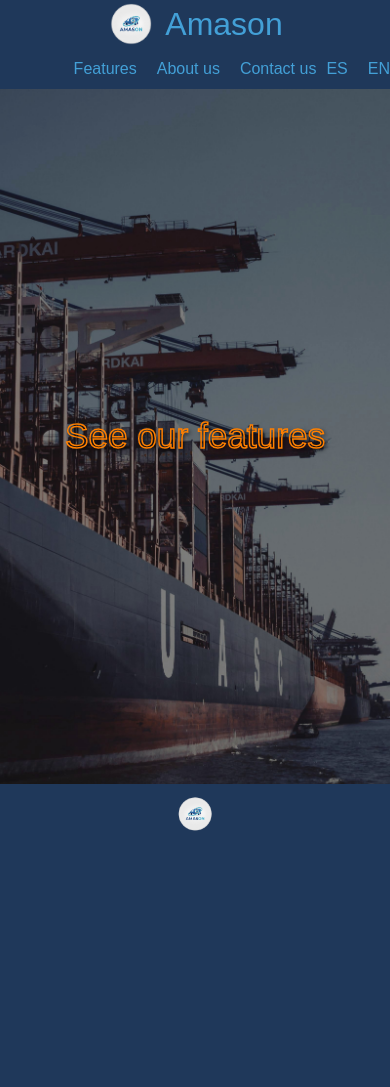
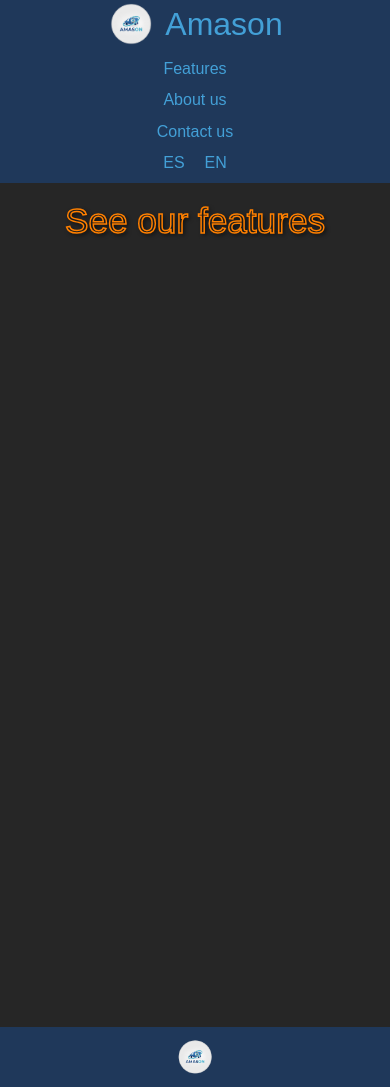
Before and after one commit to jgargal98/Amason-web-static, a PHP site: page / in a window 390 px wide. Before the commit the page ends 831 px from the top, so only its background shows below. Run offline with PHP 8.4, Linux system fonts and the light colour scheme; data comes from the database, SQL or seed files in the repository; some web fonts are replaced.

Commit message:
prueba responsive 2

```diff
--- a/css_images/style.css
+++ b/css_images/style.css
@@ -368,24 +368,39 @@ footer img{
   max-width: 100%;
 }
 
+
+
+/* --- MEDIA QUERY MÓVIL --- */
 @media (max-width: 600px) {
-    #features {
-        width: 100%;
-        row-gap: 20px;
-        column-gap: 0;
+    body {
+        background-color: var(--bgdark);
+        background-image: none;
+        scroll-snap-type: y mandatory;
     }
 
-    .caracteristicas:has(h3),
-    .caracteristicas:has(img) {
-        flex: 0 0 100%;
-        height: auto; /* Ajuste automático según contenido */
+    #features, section, #inicio > div {
+        max-width: 100%;
+        width: 100%;
+        margin: 0;
+        padding: 15px;
+        border-radius: 0;
+        box-shadow: none;
+        flex-direction: column;
+        align-items: center;
+        min-height: 100vh;
+        scroll-snap-align: start;
     }
 
-    /* Imágenes centradas y proporcionales en móvil con altura mínima */
-    .caracteristicas:has(img) img {
+    .caracteristicas-texto, .caracteristicas-imagen {
+        flex: 0 0 100%;
+        height: auto;
+        padding: 10px 0;
+    }
+
+    .caracteristicas-imagen img {
         width: 100%;
         height: auto;
-        min-height: 150px; /* nunca demasiado pequeñas */
+        min-height: 150px;
         object-fit: contain;
     }
 
@@ -394,12 +409,7 @@ footer img{
         margin: 15px auto;
     }
 
-    #inicio > div {
-        max-width: 90%;
-        padding: 20px 15px;
-    }
-
-    #inicio h1 {
+    #inicio h1{
         font-size: 2.2em;
         -webkit-text-stroke-width: 1.5px;
     }
@@ -422,13 +432,6 @@ footer img{
         width: 70%;
     }
 
-    section {
-        flex-direction: column;
-        max-width: 100%;
-        padding: 10px 15px;
-        gap: 10px;
-    }
-
     section h1, section h3 {
         flex: 0 0 100%;
         text-align: center;
@@ -444,9 +447,21 @@ footer img{
     }
 
     nav {
+        display: flex;
+        flex-direction: column;
+        align-items: center;
+        gap: 10px;
+        padding: 10px 0;
+    }
+
+    .nav-links {
         flex-direction: column;
         gap: 10px;
-        padding: 10px 0;
+        align-items: center;
+    }
+
+    .lang-buttons {
+        justify-content: center;
     }
 
     footer {
```
Also changed, not shown: html/contacto.php (+4 -5 lines).
